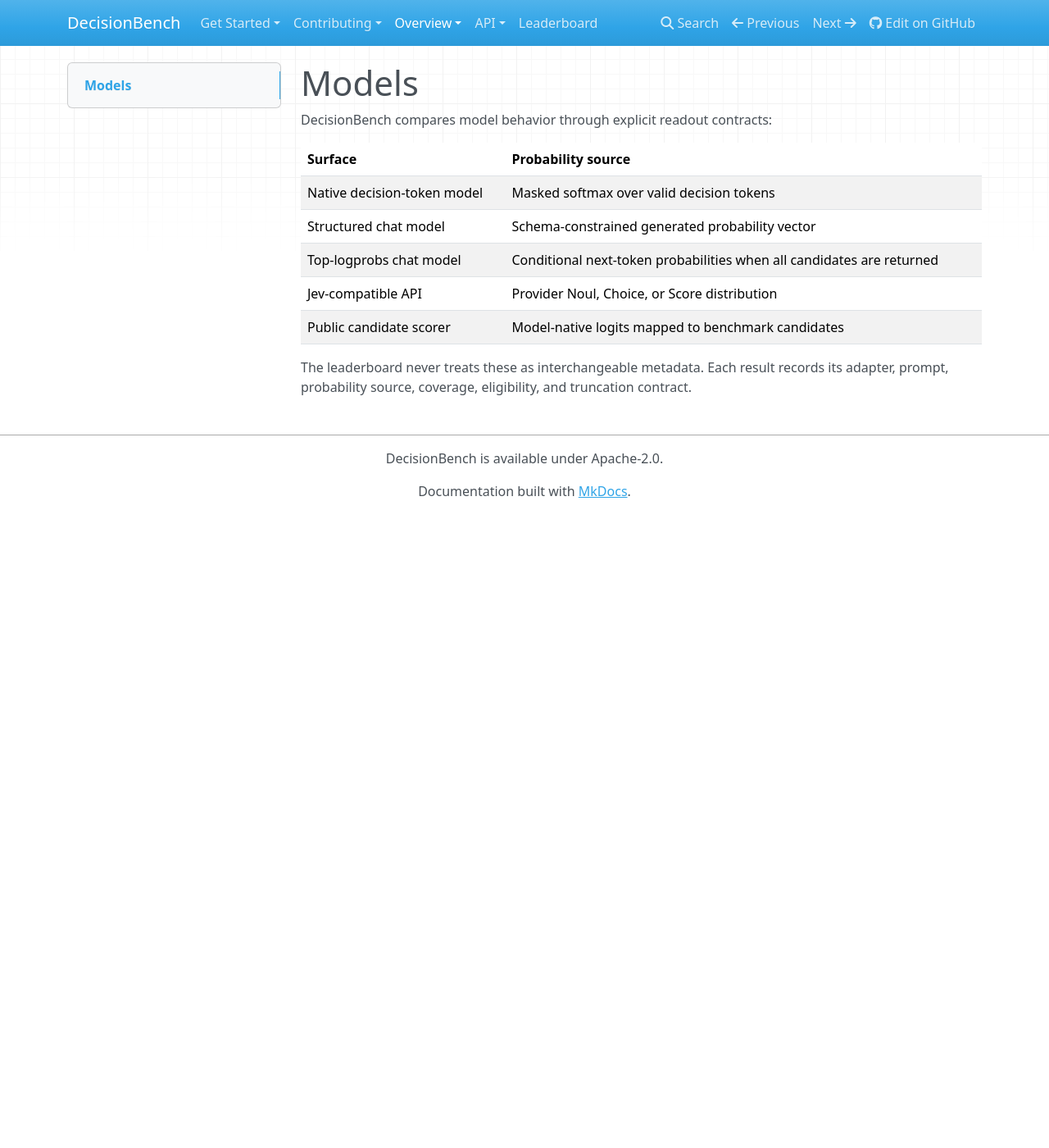
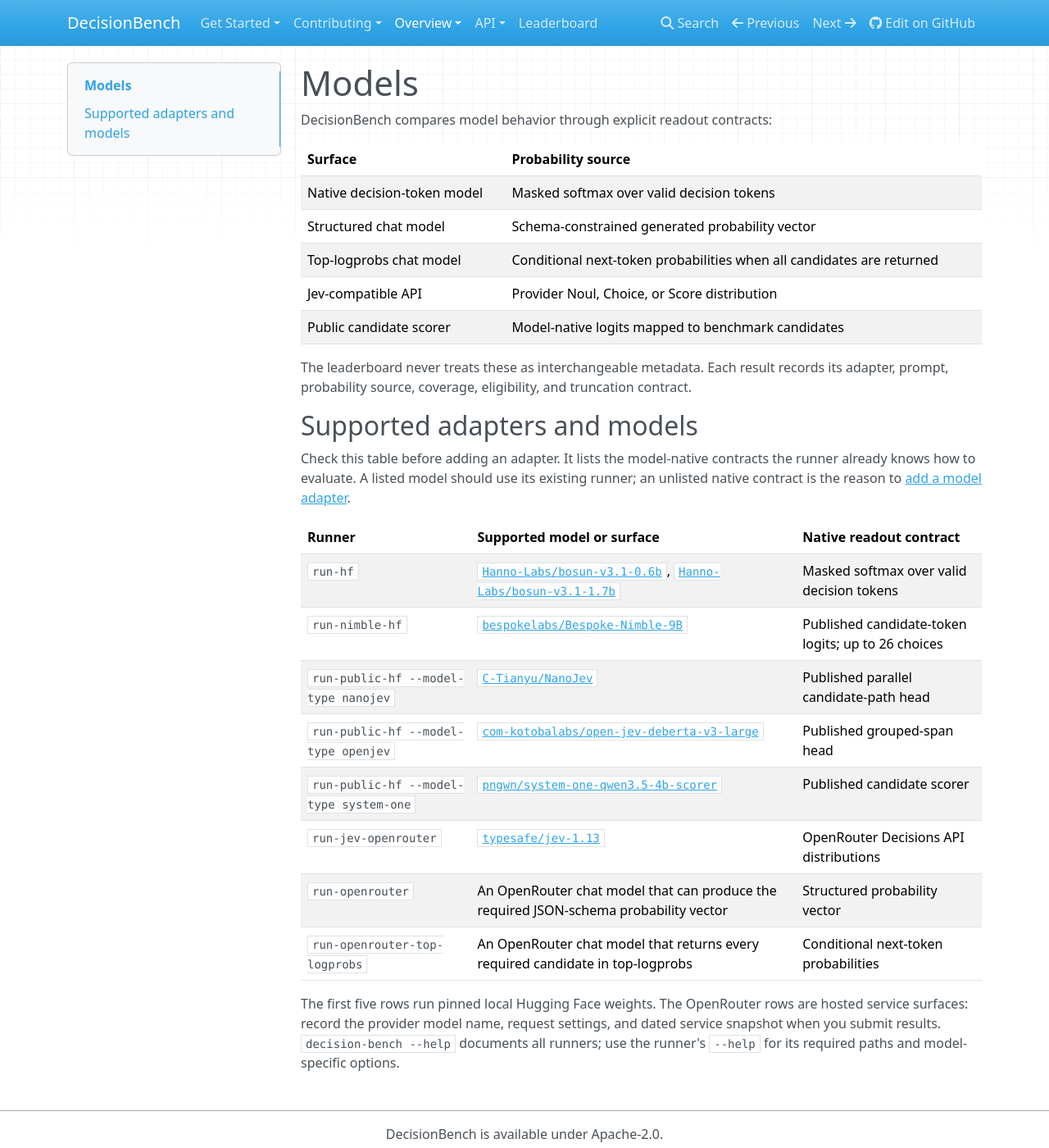
Before and after one commit to Hanno-Labs/decision-bench, an MkDocs documentation site: the page built from docs/overview/models.md, in a window 1280 px wide and 1400 px high. Shown: the whole window at 82% size. Built offline with MkDocs 1.6.1, drawn with Linux system fonts in a browser that asks for light colours; nearby versions of some CDN libraries.

Commit message:
Document supported decision model adapters

```diff
--- a/docs/overview/models.md
+++ b/docs/overview/models.md
@@ -12,3 +12,25 @@
 
 The leaderboard never treats these as interchangeable metadata. Each result records its adapter,
 prompt, probability source, coverage, eligibility, and truncation contract.
+
+## Supported adapters and models
+
+Check this table before adding an adapter. It lists the model-native contracts the runner already
+knows how to evaluate. A listed model should use its existing runner; an unlisted native contract is
+the reason to [add a model adapter](../contributing/adding_a_model.md).
+
+| Runner | Supported model or surface | Native readout contract |
+|---|---|---|
+| `run-hf` | [`Hanno-Labs/bosun-v3.1-0.6b`](https://huggingface.co/Hanno-Labs/bosun-v3.1-0.6b), [`Hanno-Labs/bosun-v3.1-1.7b`](https://huggingface.co/Hanno-Labs/bosun-v3.1-1.7b) | Masked softmax over valid decision tokens |
+| `run-nimble-hf` | [`bespokelabs/Bespoke-Nimble-9B`](https://huggingface.co/bespokelabs/Bespoke-Nimble-9B) | Published candidate-token logits; up to 26 choices |
+| `run-public-hf --model-type nanojev` | [`C-Tianyu/NanoJev`](https://huggingface.co/C-Tianyu/NanoJev) | Published parallel candidate-path head |
+| `run-public-hf --model-type openjev` | [`com-kotobalabs/open-jev-deberta-v3-large`](https://huggingface.co/com-kotobalabs/open-jev-deberta-v3-large) | Published grouped-span head |
+| `run-public-hf --model-type system-one` | [`pngwn/system-one-qwen3.5-4b-scorer`](https://huggingface.co/pngwn/system-one-qwen3.5-4b-scorer) | Published candidate scorer |
+| `run-jev-openrouter` | [`typesafe/jev-1.13`](https://openrouter.ai/typesafe/jev-1.13) | OpenRouter Decisions API distributions |
+| `run-openrouter` | An OpenRouter chat model that can produce the required JSON-schema probability vector | Structured probability vector |
+| `run-openrouter-top-logprobs` | An OpenRouter chat model that returns every required candidate in top-logprobs | Conditional next-token probabilities |
+
+The first five rows run pinned local Hugging Face weights. The OpenRouter rows are hosted service
+surfaces: record the provider model name, request settings, and dated service snapshot when you
+submit results. `decision-bench --help` documents all runners; use the runner's `--help` for its
+required paths and model-specific options.
```
Also changed, not shown: README.md (+14 -21 lines), docs/get_started/usage/running_the_evaluation.md (+9 -4 lines).
